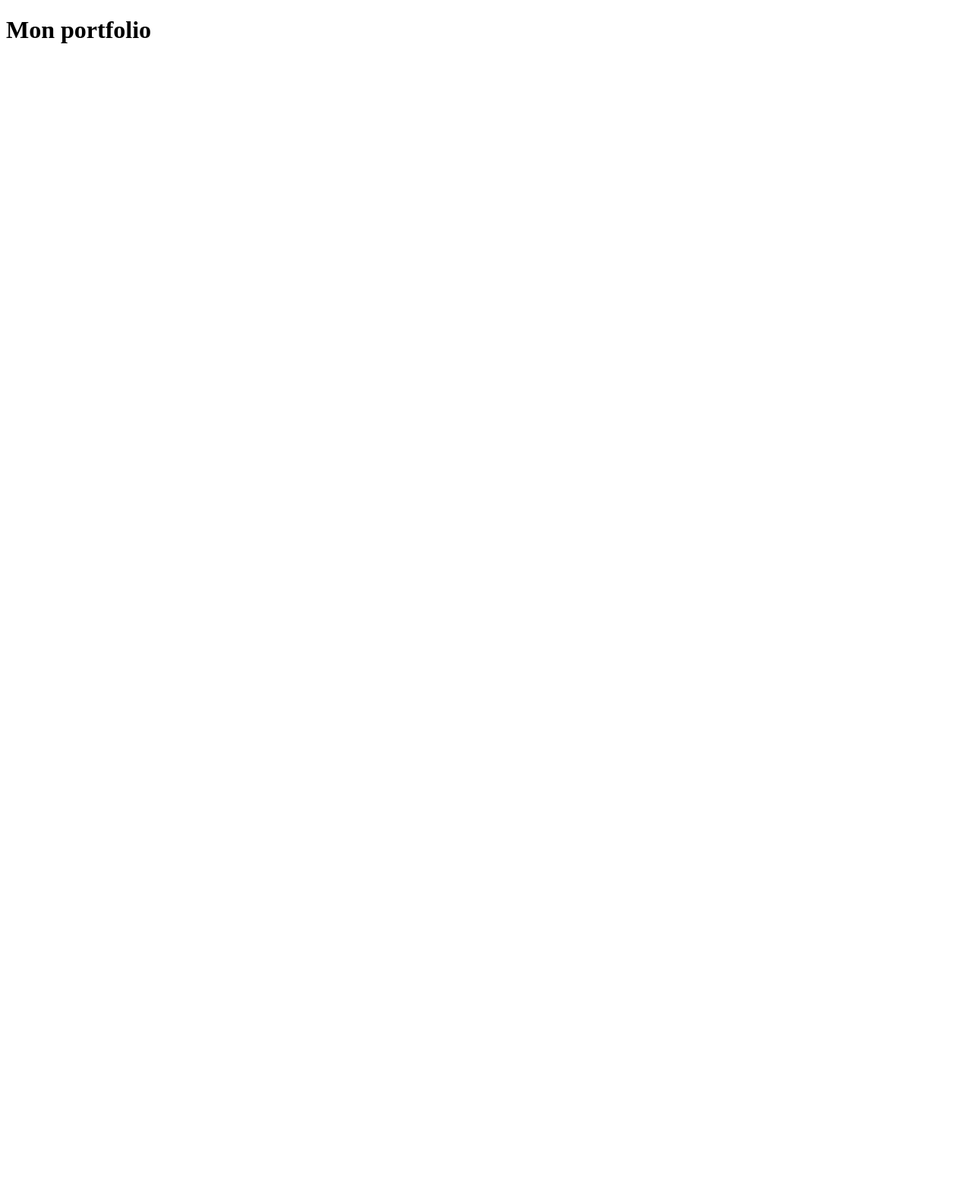
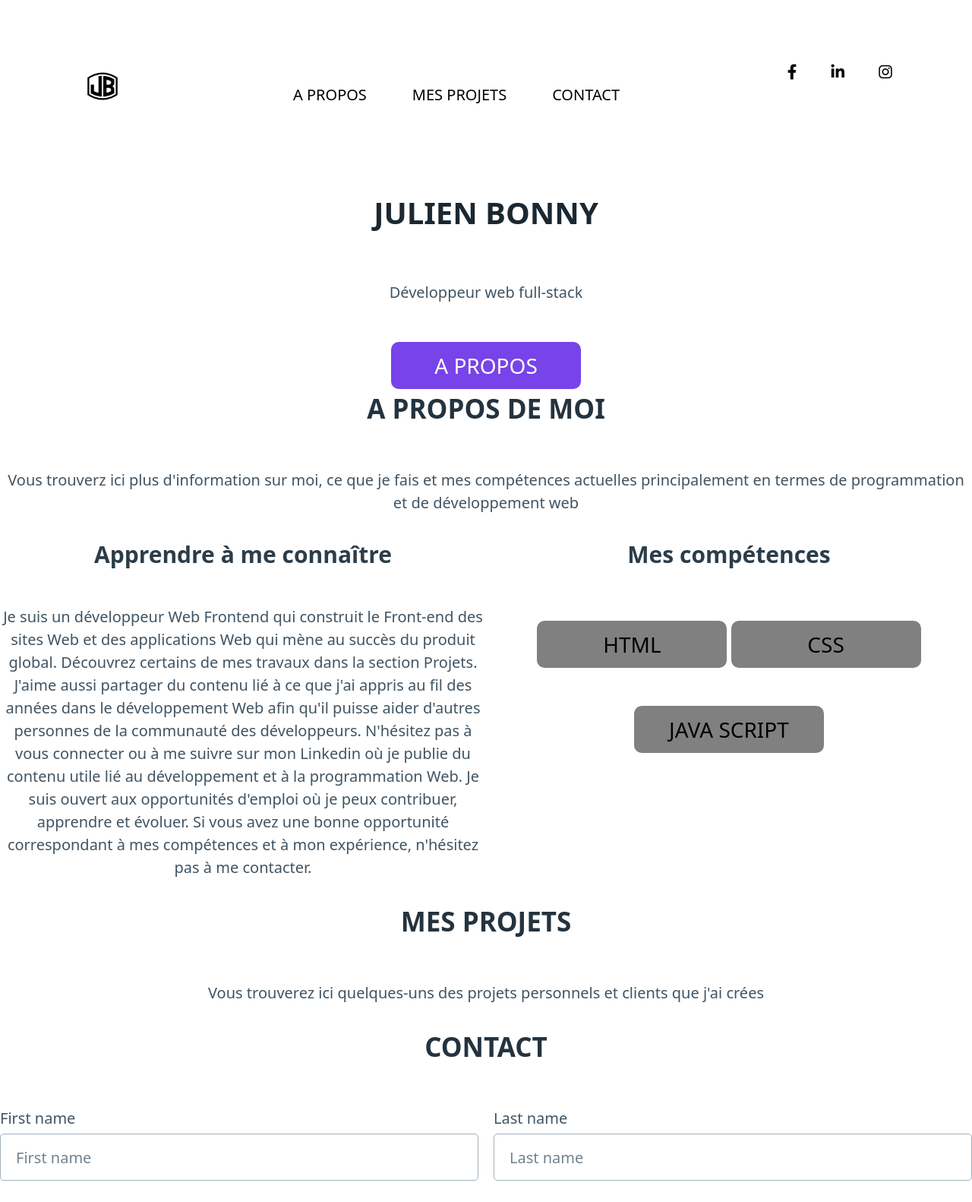
Before and after one commit to JulienKrueger/portfolio, a plain HTML site: page index.html in a window 1280 px wide. Shown: the top 1582 px of the page at 76% size. Before the commit the page ends 800 px from the top, so only its background shows below. Drawn offline with nearby package versions, Linux system fonts and the light colour scheme.

Commit message:
Mise à jour du 6/11
MAJ du portfolio

```diff
--- a/index.html
+++ b/index.html
@@ -1,12 +1,116 @@
 <!DOCTYPE html>
-<html lang="en">
+<html lang="fr">
 <head>
     <meta charset="UTF-8">
     <meta name="viewport" content="width=device-width, initial-scale=1.0">
     <title>Julien portfolio</title>
+    <link rel="stylesheet" href="https://cdn.jsdelivr.net/npm/@picocss/pico@1/css/pico.min.css">
+    <link rel="stylesheet" href="https://use.fontawesome.com/releases/v6.4.2/css/all.css">
+    <link rel="stylesheet" href="style.css">
 </head>
 <body>
-    <h1>Mon portfolio</h1>
-    <p></p>
+    <!-- DEBUT HEADER -->
+    <header class="flex">
+        <div>
+            <img class="logo" src="Image/Logo jb.jpg" alt="">
+        </div>
+        <nav>
+            <a href="#a-propos">A PROPOS</a>
+            <a href="#mes-projets">MES PROJETS</a>
+            <a href="#contact">CONTACT</a>
+        </nav>
+
+        <div class="socials">
+            <a href=""><i class="fa-brands fa-facebook-f"></i></a>
+            <a href=""><i class="fa-brands fa-linkedin-in"></i></a>
+            <a href=""><i class="fa-brands fa-instagram"></i></a>
+        </div>
+    </header>
+
+    <!-- PRESENTATION -->
+        <div class="text-center">
+            <h1>JULIEN BONNY</h1>
+            <p>Développeur web full-stack</p>
+            <a class="bouton" href="">A PROPOS</a>
+        </div>
+
+        <!-- A PROPOS DE MOI -->
+          <div class="text-center" id="a-propos">
+            <h2>A PROPOS DE MOI</h2>
+            <p>Vous trouverz ici plus d'information sur moi, ce que je fais et mes
+                compétences actuelles principalement en termes de programmation et de
+                développement web
+            </p>
+            <div class="flex">
+                <div class="cinquante">
+                    <h3>Apprendre à me connaître</h3>
+                    <p>Je suis un développeur Web Frontend qui construit le Front-end des
+                        sites Web et des applications Web qui mène au succès du produit global. Découvrez
+                        certains de mes travaux dans la section Projets.
+                        J'aime aussi partager du contenu lié à ce que j'ai appris au fil des
+                        années dans
+                        le développement Web afin qu'il puisse aider d'autres personnes de la
+                        communauté des
+                        développeurs. N'hésitez pas à vous connecter ou à me suivre sur mon Linkedin où je
+                        publie du contenu utile lié au développement et à la programmation Web.
+                        Je suis ouvert aux opportunités d'emploi où je peux contribuer, apprendre et évoluer.
+                        Si vous avez une bonne opportunité correspondant à mes compétences
+                        et à mon expérience, n'hésitez pas à me contacter.</p>
+                </div>
+                <div class="cinquante">
+                    <h3>Mes compétences</h3>
+                    <p class="bouton2">HTML</p>
+                    <p class="bouton2">CSS</p>
+                    <p class="bouton2">JAVA SCRIPT</p>
+                </div>
+            </div>
+
+
+    </div>
+
+    <!-- MES PROJETS -->
+    <div class="text-center" id="mes-projets">
+        <h2>MES PROJETS</h2>
+        <p>Vous trouverez ici quelques-uns des projets personnels et clients que j'ai
+            crées
+        </p>
+    </div>
+
+    <!-- CONTACT -->
+     <div class="text-center" id="contact">
+        <h2>CONTACT</h2>
+    </div>
+
+     <form>
+
+        <!-- Grid -->
+        <div class="grid">
+
+          <!-- Markup example 1: input is inside label -->
+          <label for="firstname">
+            First name
+            <input type="text" id="firstname" name="firstname" placeholder="First name" required>
+          </label>
+
+          <label for="lastname">
+            Last name
+            <input type="text" id="lastname" name="lastname" placeholder="Last name" required>
+          </label>
+
+        </div>
+
+        <!-- Markup example 2: input is after label -->
+        <label for="email">Email address</label>
+        <input type="email" id="email" name="email" placeholder="Email address" required>
+        <small>We'll never share your email with anyone else.</small>
+
+        <!-- Button -->
+        <div class="text-right">
+        <button type="submit" class="bouton">SOUMETTRE</button>
+        </div>
+
+      </form>
+
+
 </body>
 </html>
--- /dev/null
+++ b/style.css
@@ -0,0 +1,67 @@
+*{
+    margin: 0px;
+    padding: 0px;
+}
+
+.flex{
+    display: flex;
+    flex-wrap: wrap;
+    justify-content:space-around ;
+}
+
+nav a{
+    text-decoration: none;
+    margin: 20px;
+    color: black;
+}
+
+.socials a{
+    margin: 20px;
+    color: black;
+}
+
+.logo{
+    width: 100px;
+}
+
+.bouton{
+    background-color: #7843E9;
+    color: white;
+    border-radius: 10px;
+    text-align: center;
+    font-size: 28px;
+    padding: 10px;
+    width: 250px;
+    display: inline-block;
+    margin-top: 20px;
+    text-decoration: none;
+}
+
+.bouton2{
+    background-color: gray;
+    color: black;
+    border-radius: 10px;
+    text-align: center;
+    font-size: 28px;
+    padding: 10px;
+    width: 250px;
+    display: inline-block;
+    margin-top: 20px;
+    text-decoration: none;
+}
+
+.text-center{
+    text-align: center;
+}
+
+:root{
+  --primary: #7843E9;
+}
+
+.text-right{
+    text-align: right;
+}
+
+.cinquante{
+    width: 50%;
+}
```
Also changed, not shown: Image/Logo jb.jpg (added).
